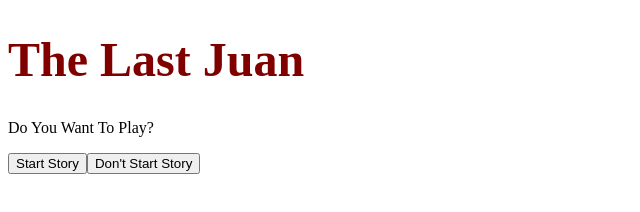
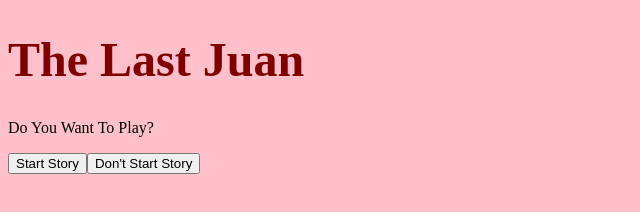
Before and after one commit to KyoS3AN/The-Last-Juan, a plain HTML site: page index.html in a window 1280 px wide. Shown: the whole page, without its empty margins (0-640 px from the left). Drawn offline with Linux system fonts and the light colour scheme.

Commit message:
Changing the page Pink like a Flamingo-o-ooo

```diff
--- a/index.html
+++ b/index.html
@@ -29,6 +29,10 @@
 
 
 <script>;
+
+var backgroundColor = "Pink";
+
+        document.body.style.backgroundColor=backgroundColor
 
 let storyHistory = ["intro"];
 
```
